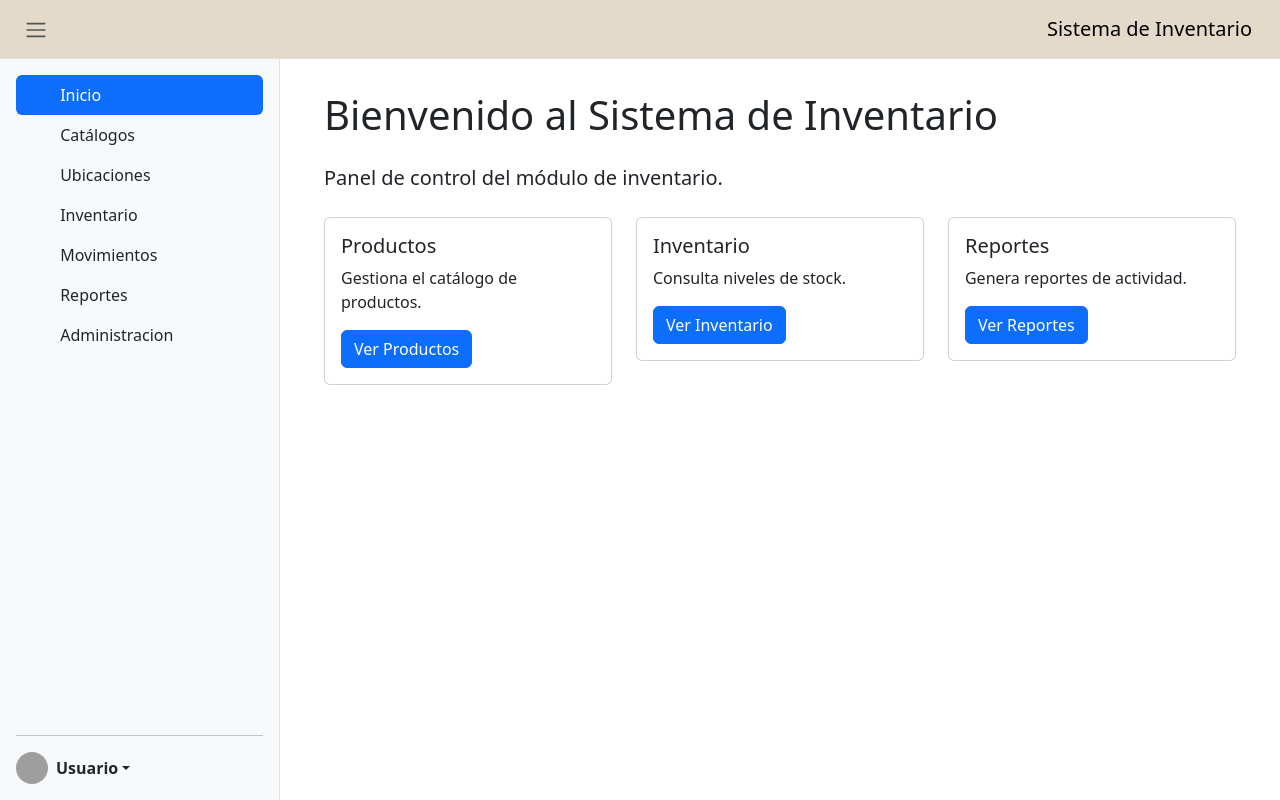
After one commit to CarlosCih/inventario, a Django app: template templates/home/home.html in a window 1280 px wide. The commit adds this page. Run offline with Django 4.2, Linux system fonts and the light colour scheme; the template is opened without the code that fills it, so the values that code supplies are empty; grey boxes are pictures that could not be loaded.

Commit message:
Implement home and inventory modules with sidebar navigation and responsive design

```diff
--- a/config/settings.py
+++ b/config/settings.py
@@ -56,6 +56,7 @@ INSTALLED_APPS_LOCAL = [
     'locations',
     'reports',
     'transactions',
+    'home',
 ]
 
 INSTALLED_APPS += INSTALLED_APPS_LOCAL
@@ -76,7 +77,7 @@ ROOT_URLCONF = 'config.urls'
 TEMPLATES = [
     {
         'BACKEND': 'django.template.backends.django.DjangoTemplates',
-        'DIRS': [],
+        'DIRS': [BASE_DIR / 'templates'],
         'APP_DIRS': True,
         'OPTIONS': {
             'context_processors': [
--- a/config/urls.py
+++ b/config/urls.py
@@ -19,6 +19,6 @@ from django.urls import include, path
 urlpatterns = [
     path('admin/', admin.site.urls),
     path('api/v1/', include('api.urls')),
-    path('', include('home.urls')),
+    path('home/', include('home.urls')),
     path('inventario/', include('inventory.urls')),
 ]
--- a/home/urls.py
+++ b/home/urls.py
@@ -0,0 +1,8 @@
+from django.urls import path
+from . import views
+
+urlpatterns = [
+    path('', views.home, name='home'),
+    path('about/', views.about, name='about'),
+    path('profile/', views.profile, name='profile'),
+]
--- a/inventory/urls.py
+++ b/inventory/urls.py
@@ -0,0 +1,6 @@
+from django.urls import path
+from . import views
+
+urlpatterns = [
+    path('', views.dashboard, name='dashboard'),
+]
--- a/inventory/views.py
+++ b/inventory/views.py
@@ -1,3 +1,5 @@
 from django.shortcuts import render
 
 # Create your views here.
+def dashboard(request):
+    return render(request, 'inventory/dashboard.html')
--- a/static/css/style.css
+++ b/static/css/style.css
@@ -1,22 +1,83 @@
-/* Sidebar */
-body {
-  min-height: 100vh;
-  min-height: -webkit-fill-available;
+/* Global Styles */
+* {
+  margin: 0;
+  padding: 0;
+  box-sizing: border-box;
 }
 
-html {
-  height: -webkit-fill-available;
+html, body {
+  height: 100%;
+  width: 100%;
+  overflow: hidden;
+}
+
+body {
+  margin: 0;
+  padding: 0;
+  display: flex;
+  flex-direction: column;
+}
+
+header {
+  flex-shrink: 0;
+  z-index: 1000;
 }
 
 main {
-  height: 100vh;
-  height: -webkit-fill-available;
-  max-height: 100vh;
-  overflow-x: auto;
-  overflow-y: hidden;
+  display: flex;
+  flex: 1;
+  overflow: hidden;
 }
 
-.dropdown-toggle { outline: 0; }
+.sidebar {
+  width: 280px;
+  flex-shrink: 0;
+  overflow-y: auto;
+  border-right: 1px solid #dee2e6;
+  background-color: #f8f9fa;
+  transition: margin-left 0.3s ease;
+}
+
+.sidebar.hidden {
+  margin-left: -280px;
+}
+
+.midContent {
+  flex: 1;
+  overflow-y: auto;
+  padding: 2rem;
+  background-color: #ffffff;
+  transition: margin-left 0.3s ease;
+}
+
+#sidebarToggle {
+  border: none;
+  padding: 0.5rem 0.75rem;
+}
+
+#sidebarToggle:hover {
+  background-color: #e9ecef;
+}
+
+/* Responsive */
+@media (max-width: 768px) {
+  .sidebar {
+    position: fixed;
+    left: 0;
+    top: 56px;
+    height: calc(100vh - 56px);
+    z-index: 999;
+    margin-left: -280px;
+  }
+
+  .sidebar.show {
+    margin-left: 0;
+  }
+}
+
+.dropdown-toggle {
+  outline: 0;
+}
 
 .btn-toggle {
   padding: .25rem .5rem;
@@ -24,6 +85,7 @@ main {
   color: rgba(0, 0, 0, .65);
   background-color: transparent;
 }
+
 .btn-toggle:hover,
 .btn-toggle:focus {
   color: rgba(0, 0, 0, .85);
@@ -41,6 +103,7 @@ main {
 .btn-toggle[aria-expanded="true"] {
   color: rgba(0, 0, 0, .85);
 }
+
 .btn-toggle[aria-expanded="true"]::before {
   transform: rotate(90deg);
 }
@@ -50,6 +113,7 @@ main {
   margin-top: .125rem;
   margin-left: 1.25rem;
 }
+
 .btn-toggle-nav a:hover,
 .btn-toggle-nav a:focus {
   background-color: #d2f4ea;
@@ -58,3 +122,59 @@ main {
 .scrollarea {
   overflow-y: auto;
 }
+
+/* End of Sidebar */
+.bd-placeholder-img {
+  font-size: 1.125rem;
+  text-anchor: middle;
+  -webkit-user-select: none;
+  -moz-user-select: none;
+  user-select: none;
+}
+
+.navbar-personalizado {
+  background-color: #E3DAC9;
+}
+
+@media (min-width: 768px) {
+  .bd-placeholder-img-lg {
+    font-size: 3.5rem;
+  }
+}
+
+.b-example-divider {
+  height: 3rem;
+  background-color: rgba(0, 0, 0, .1);
+  border: solid rgba(0, 0, 0, .15);
+  border-width: 1px 0;
+  box-shadow: inset 0 .5em 1.5em rgba(0, 0, 0, .1), inset 0 .125em .5em rgba(0, 0, 0, .15);
+}
+
+.b-example-vr {
+  flex-shrink: 0;
+  width: 1.5rem;
+  height: 100vh;
+}
+
+.bi {
+  vertical-align: -.125em;
+  fill: currentColor;
+}
+
+.nav-scroller {
+  position: relative;
+  z-index: 2;
+  height: 2.75rem;
+  overflow-y: hidden;
+}
+
+.nav-scroller .nav {
+  display: flex;
+  flex-wrap: nowrap;
+  padding-bottom: 1rem;
+  margin-top: -1px;
+  overflow-x: auto;
+  text-align: center;
+  white-space: nowrap;
+  -webkit-overflow-scrolling: touch;
+}
--- /dev/null
+++ b/static/js/sidebar.js
@@ -0,0 +1,29 @@
+// Sidebar toggle functionality
+document.addEventListener('DOMContentLoaded', function() {
+  const sidebarToggle = document.getElementById('sidebarToggle');
+  const sidebar = document.getElementById('sidebar');
+
+  if (sidebarToggle && sidebar) {
+    sidebarToggle.addEventListener('click', function() {
+      // For mobile
+      if (window.innerWidth <= 768) {
+        sidebar.classList.toggle('show');
+      } else {
+        // For desktop
+        sidebar.classList.toggle('hidden');
+      }
+    });
+
+    // Close sidebar when clicking outside on mobile
+    document.addEventListener('click', function(event) {
+      if (window.innerWidth <= 768) {
+        const isClickInsideSidebar = sidebar.contains(event.target);
+        const isClickOnToggle = sidebarToggle.contains(event.target);
+
+        if (!isClickInsideSidebar && !isClickOnToggle && sidebar.classList.contains('show')) {
+          sidebar.classList.remove('show');
+        }
+      }
+    });
+  }
+});
--- a/templates/base.html
+++ b/templates/base.html
@@ -1,68 +1,94 @@
+{% load static %}
 <!DOCTYPE html>
 <html lang="en">
 <head>
   <meta charset="UTF-8">
   <meta name="viewport" content="width=device-width, initial-scale=1.0">
   <title>{% block title %}{% endblock %} || Inventory Module</title>
+  <link href="https://cdn.jsdelivr.net/npm/bootstrap@5.3.0/dist/css/bootstrap.min.css" rel="stylesheet">
+  <link href="{% static 'css/style.css' %}" rel="stylesheet">
 </head>
 <body>
   <header>
-    <nav></nav>
-    <div class="d-flex flex-column flex-shrink-0 p-3 bg-light" style="width: 280px;">
-    <a href="/" class="d-flex align-items-center mb-3 mb-md-0 me-md-auto link-dark text-decoration-none">
-      <svg class="bi pe-none me-2" width="40" height="32"><use xlink:href="#bootstrap"/></svg>
-      <span class="fs-4">Sidebar</span>
-    </a>
-    <hr>
+    <nav class="navbar navbar-personalizado border-bottom">
+      <div class="container-fluid">
+        <button class="btn btn-outline-secondary me-3" id="sidebarToggle" type="button">
+          <span class="navbar-toggler-icon"></span>
+        </button>
+        <a class="navbar-brand mb-0 h1" href="{% url 'home' %}">Sistema de Inventario</a>
+      </div>
+    </nav>
+  </header>
+  <main>
+    <div class="sidebar" id="sidebar">
+      <div class="d-flex flex-column flex-shrink-0 p-3 bg-light h-100">
         <ul class="nav nav-pills flex-column mb-auto">
           <li class="nav-item">
-        <a href="#" class="nav-link active" aria-current="page">
+            <a href="{% url 'home' %}" class="nav-link active" aria-current="page">
               <svg class="bi pe-none me-2" width="16" height="16"><use xlink:href="#home"/></svg>
-          Home
+              Inicio
             </a>
           </li>
           <li>
             <a href="#" class="nav-link link-dark">
               <svg class="bi pe-none me-2" width="16" height="16"><use xlink:href="#speedometer2"/></svg>
-          Dashboard
+              Catálogos
             </a>
           </li>
           <li>
             <a href="#" class="nav-link link-dark">
               <svg class="bi pe-none me-2" width="16" height="16"><use xlink:href="#table"/></svg>
-          Orders
+                Ubicaciones
             </a>
           </li>
           <li>
             <a href="#" class="nav-link link-dark">
               <svg class="bi pe-none me-2" width="16" height="16"><use xlink:href="#grid"/></svg>
-          Products
+              Inventario
             </a>
           </li>
           <li>
             <a href="#" class="nav-link link-dark">
               <svg class="bi pe-none me-2" width="16" height="16"><use xlink:href="#people-circle"/></svg>
-          Customers
+              Movimientos
             </a>
           </li>
+          <li>
+            <a href="#" class="nav-link link-dark">
+              <svg class="bi pe-none me-2" width="16" height="16"><use xlink:href="#people-circle"/></svg>
+              Reportes
+            </a>
+          </li>
+          <li>
+            <a href="#" class="nav-link link-dark">
+              <svg class="bi pe-none me-2" width="16" height="16"><use xlink:href="#people-circle"/></svg>
+              Administracion
+            </a>
+          </li>
+
         </ul>
         <hr>
         <div class="dropdown">
           <a href="#" class="d-flex align-items-center link-dark text-decoration-none dropdown-toggle" data-bs-toggle="dropdown" aria-expanded="false">
             <img src="https://github.com/mdo.png" alt="" width="32" height="32" class="rounded-circle me-2">
-        <strong>mdo</strong>
+            <strong>Usuario</strong>
           </a>
           <ul class="dropdown-menu text-small shadow">
-        <li><a class="dropdown-item" href="#">New project...</a></li>
-        <li><a class="dropdown-item" href="#">Settings</a></li>
-        <li><a class="dropdown-item" href="#">Profile</a></li>
+            <li><a class="dropdown-item" href="#">Nuevo proyecto...</a></li>
+            <li><a class="dropdown-item" href="#">Configuración</a></li>
+            <li><a class="dropdown-item" href="{% url 'profile' %}">Perfil</a></li>
             <li><hr class="dropdown-divider"></li>
-        <li><a class="dropdown-item" href="#">Sign out</a></li>
+            <li><a class="dropdown-item" href="#">Cerrar sesión</a></li>
           </ul>
         </div>
       </div>
-  </header>
-  <main>{% block content %}{% endblock %}</main>
-  <footer></footer>
+    </div>
+    <div class="midContent">
+      {% block content %}{% endblock %}
+    </div>
+  </main>
+
+  <script src="https://cdn.jsdelivr.net/npm/bootstrap@5.3.0/dist/js/bootstrap.bundle.min.js"></script>
+  <script src="{% static 'js/sidebar.js' %}"></script>
 </body>
 </html>
--- /dev/null
+++ b/templates/home/home.html
@@ -0,0 +1,40 @@
+{% extends "base.html" %}
+{% block title %}Home{% endblock %}
+{% load static %}
+
+{% block content %}
+<div class="container-fluid">
+  <h1 class="mb-4">Bienvenido al Sistema de Inventario</h1>
+  <p class="lead">Panel de control del módulo de inventario.</p>
+
+  <div class="row mt-4">
+    <div class="col-md-4">
+      <div class="card">
+        <div class="card-body">
+          <h5 class="card-title">Productos</h5>
+          <p class="card-text">Gestiona el catálogo de productos.</p>
+          <a href="#" class="btn btn-primary">Ver Productos</a>
+        </div>
+      </div>
+    </div>
+    <div class="col-md-4">
+      <div class="card">
+        <div class="card-body">
+          <h5 class="card-title">Inventario</h5>
+          <p class="card-text">Consulta niveles de stock.</p>
+          <a href="#" class="btn btn-primary">Ver Inventario</a>
+        </div>
+      </div>
+    </div>
+    <div class="col-md-4">
+      <div class="card">
+        <div class="card-body">
+          <h5 class="card-title">Reportes</h5>
+          <p class="card-text">Genera reportes de actividad.</p>
+          <a href="#" class="btn btn-primary">Ver Reportes</a>
+        </div>
+      </div>
+    </div>
+  </div>
+</div>
+{% endblock %}
```
Also changed, not shown: home/views.py (+8 -0 lines), templates/home/profile.html (added, +10 -0 lines), templates/inventory/dashboard.html (added, +8 -0 lines), templates/home/about.html (added), 1 other file. Lines whose indentation alone changed are shown as unchanged.
